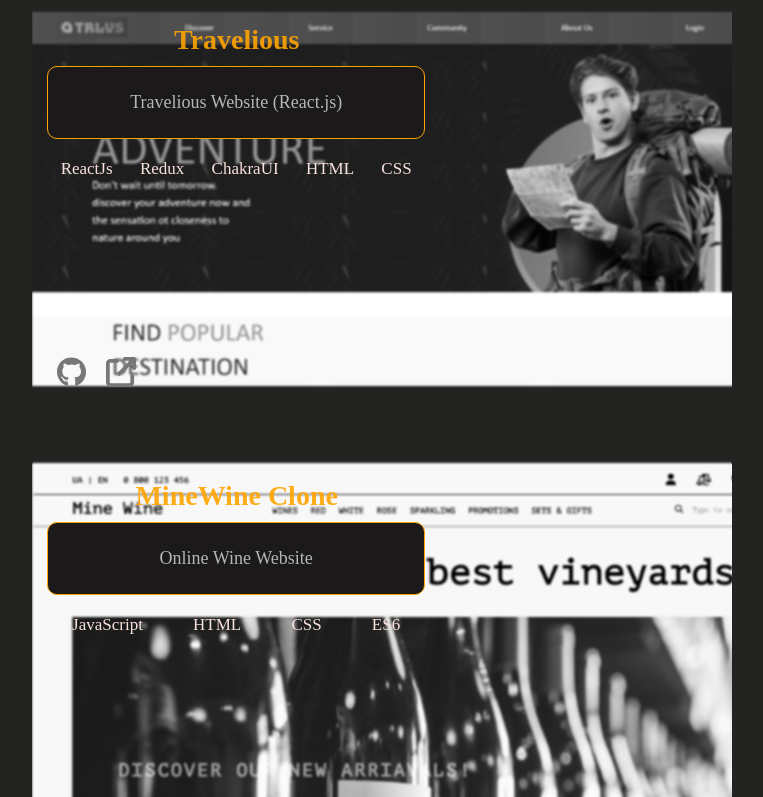
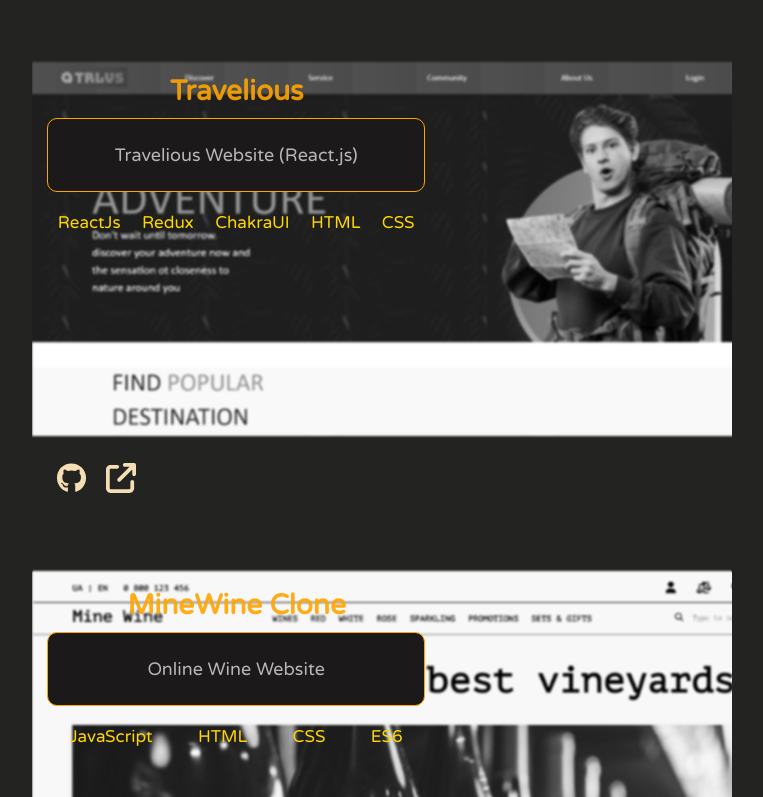
Before and after one commit to heyvipul/heyvipul.github.io, a React (Create React App) app: page / in a window 1280 px wide. Shown: the part 2003-2800 px from the top of the page, without its empty margins (258-1021 px from the left). Built offline with nearby package versions, Linux system fonts and the light colour scheme.

Commit message:
portfolio-7

```diff
--- a/public/index.html
+++ b/public/index.html
@@ -5,6 +5,12 @@
     <link rel="icon" href="%PUBLIC_URL%/favicon.ico" />
     <meta name="viewport" content="width=device-width, initial-scale=1" />
     <meta name="theme-color" content="#000000" />
+    <!-- font added -->
+    <link rel="preconnect" href="https://fonts.googleapis.com">
+    <link rel="preconnect" href="https://fonts.gstatic.com" crossorigin>
+    <link href="https://fonts.googleapis.com/css2?family=Varela+Round&display=swap" rel="stylesheet">
+
+    <!-- font end -->
     <meta
       name="description"
       content="Web site created using create-react-app"
--- a/src/App.css
+++ b/src/App.css
@@ -31,11 +31,15 @@
 }
 .retro{
   font-family: 'Cinzel Decorative', cursive;
+  /* font-family: 'Courier New', Courier, monospace; */
 }
 body {
   position: relative;
   /* font-family: 'Montserrat', sans-serif, Verdana, Geneva, Tahoma; */
-  font-family: cursive;
+  /* font-family: cursive; */
+  font-family: 'Varela Round', sans-serif;
+
+
   background: #232322;
   /* background: white; */
   background-size:cover;
@@ -672,6 +676,7 @@
 }
 ul.tech-used{
   color: var(--lighter-red);
+  color: gold;
   font-size: 17px;
   font-weight: 500;
   list-style: none;
@@ -688,6 +693,7 @@
   /* color: rgb(77, 24, 36); */
 }
 .project-links a{
+  color: wheat;
   font-size: 30px;
   margin: 20px 10px;
 }
@@ -748,6 +754,7 @@
 }
 
 #social-icons{
+  /* color: wheat; */
   position: relative;
   list-style: none;
   display: flex;
--- a/src/components/Footer.jsx
+++ b/src/components/Footer.jsx
@@ -1,6 +1,6 @@
 import React from "react";
 import { FontAwesomeIcon } from "@fortawesome/react-fontawesome";
-import {faTwitterSquare, faInstagram, faLinkedin, faGithub} from "@fortawesome/free-brands-svg-icons";
+import { faLinkedin, faGithub} from "@fortawesome/free-brands-svg-icons";
 import { faHeart } from "@fortawesome/free-solid-svg-icons";
 
 export default function Footer() {
--- a/src/components/Navbar.jsx
+++ b/src/components/Navbar.jsx
@@ -7,11 +7,11 @@
     window.open('https://drive.google.com/file/d/1IcTyuwGeJ4zmFrrspueeFuDngDvmlZZ1/view?usp=sharing', '_blank');
   };
 
-  const topwindows = () => {
-    window.scrollTo({
-      top: 0,
-    });
-  }
+  // const topwindows = () => {
+  //   window.scrollTo({
+  //     top: 0,
+  //   });
+  // }
 
   return (
     <nav id="nav-menu" onClick={handleClick}>
--- a/src/components/Project.jsx
+++ b/src/components/Project.jsx
@@ -46,6 +46,8 @@
                 <br />
                 <br />
                 <br />
+                <br />
+                <br />
                 <div className="project-links">
                   <a className="project-github-link" rel="noreferrer" target="_blank" href={project.projectLinkGithub}>
                     <FontAwesomeIcon icon={faGithub} />
```
